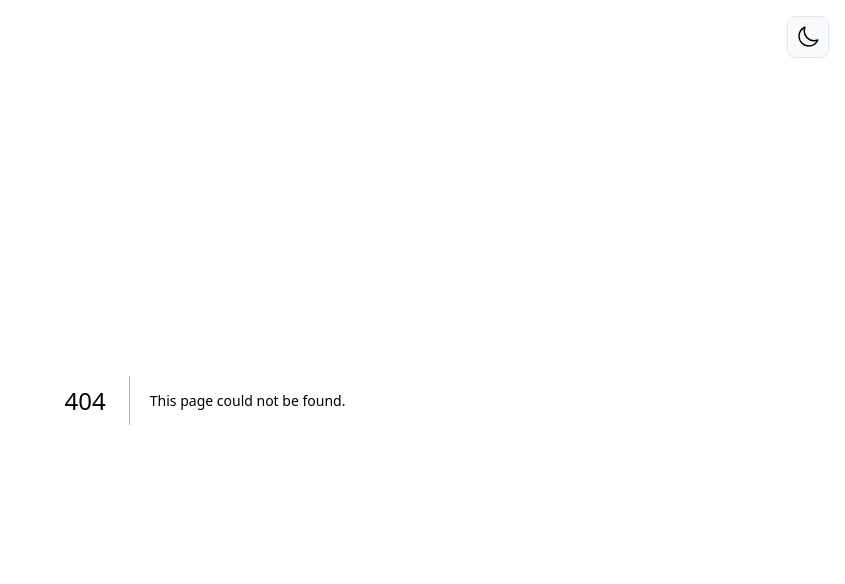
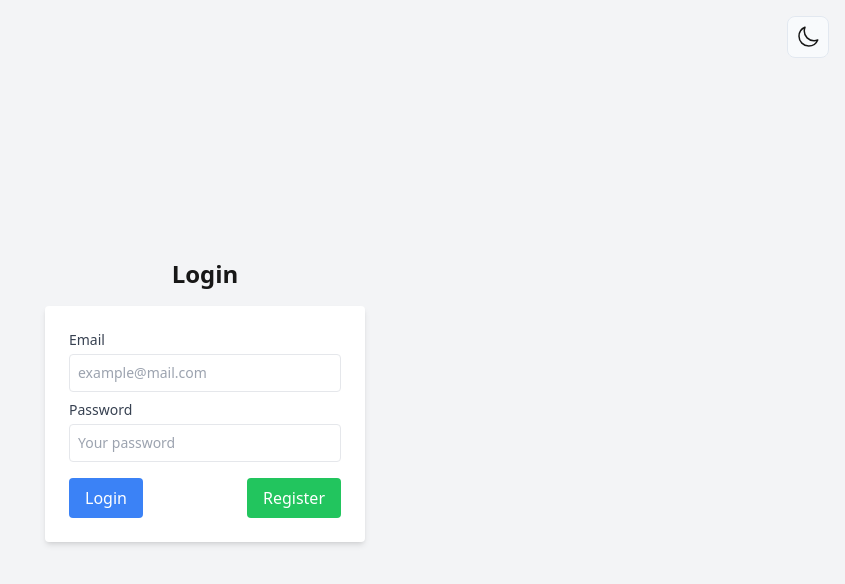
Before and after one commit to platanus-hack/team-1, a Next.js app: page /login in a window 1280 px wide. Before the commit this address had no page. Shown: the top 584 px of the page, without its empty margins (435-1280 px from the left). Built offline with nearby package versions, Linux system fonts and the light colour scheme; no server answers.

Commit message:
Se realizo conexion con supabase y se genero primer diseño de login

```diff
--- a/package.json
+++ b/package.json
@@ -9,6 +9,7 @@
     "lint": "next lint"
   },
   "dependencies": {
+    "@supabase/supabase-js": "^2.46.1",
     "next": "15.0.3",
     "react": "19.0.0-rc-66855b96-20241106",
     "react-dom": "19.0.0-rc-66855b96-20241106",
--- /dev/null
+++ b/src/app/login/page.jsx
@@ -0,0 +1,119 @@
+"use client"
+import { redirect } from 'next/navigation';
+import { useState } from 'react';
+import { supabase } from '../../utils/supabaseClient'; // Asegúrate de tener el archivo de configuración supabaseClient.js
+
+
+export default function Login() {
+  const [email, setEmail] = useState('');
+  const [password, setPassword] = useState('');
+  const [loading, setLoading] = useState(false);
+  const [error, setError] = useState('');
+  const [success, setSuccess] = useState('');
+
+  const handleLogin = async (e) => {
+    e.preventDefault();
+    setLoading(true);
+
+    try {
+      const { data, error } = await supabase.auth.signInWithPassword({
+        email,
+        password,
+      });
+
+      if (error) {
+        console.log(1, error);
+
+        setError("Ha ocurrido un error inesperado. Por favor, inténtalo nuevamente más tarde.");
+      } else {
+        setSuccess('Logged in successfully!');
+        redirect('/home')
+      }
+
+    } catch (error) {
+      setError("Ha ocurrido un error inesperado. Por favor, inténtalo nuevamente más tarde.");
+
+    } finally {
+      setLoading(false);
+
+    }
+
+  };
+
+  const handleRegister = async (e) => {
+    e.preventDefault();
+    setLoading(true);
+
+    try {
+      const { data, error } = await supabase.auth.signUp({
+        email,
+        password
+      });
+
+      if (error) {
+        console.log(2, error);
+        setError("Ha ocurrido un error inesperado. Por favor, inténtalo nuevamente más tarde.");
+      } else {
+        setSuccess('Logged in successfully!');
+        redirect('/home')
+      }
+
+    } catch (error) {
+      setError("Ha ocurrido un error inesperado. Por favor, inténtalo nuevamente más tarde.");
+
+    } finally {
+      setLoading(false);
+    }
+
+  };
+
+  return (
+    <div className="flex flex-col items-center justify-center h-screen bg-gray-100">
+      <h1 className="text-2xl font-bold mb-4">Login</h1>
+      <form className="bg-white p-6 rounded shadow-md w-80">
+        <label className="block mb-2 text-sm font-medium text-gray-700">
+          Email
+          <input
+            type="email"
+            value={email}
+            onChange={(e) => setEmail(e.target.value)}
+            className="block w-full p-2 border rounded mt-1"
+            placeholder="example@mail.com"
+            required
+          />
+        </label>
+        <label className="block mb-2 text-sm font-medium text-gray-700">
+          Password
+          <input
+            type="password"
+            value={password}
+            onChange={(e) => setPassword(e.target.value)}
+            className="block w-full p-2 border rounded mt-1"
+            placeholder="Your password"
+            required
+          />
+        </label>
+        <div className="flex justify-between mt-4">
+          <button
+            type="submit"
+            onClick={handleLogin}
+            disabled={loading}
+            className="bg-blue-500 text-white px-4 py-2 rounded hover:bg-blue-600"
+          >
+            {loading ? 'Loading...' : 'Login'}
+          </button>
+          <button
+            type="button"
+            onClick={handleRegister}
+            disabled={loading}
+            className="bg-green-500 text-white px-4 py-2 rounded hover:bg-green-600"
+          >
+            {loading ? 'Loading...' : 'Register'}
+          </button>
+        </div>
+      </form>
+      {error && <p className="text-red-500 mt-4">{error}</p>}
+      {success && <p className="text-green-500 mt-4">{success}</p>}
+    </div>
+  );
+}
--- /dev/null
+++ b/src/utils/supabaseClient.js
@@ -0,0 +1,5 @@
+import { createClient } from '@supabase/supabase-js';
+
+
+// Crear el cliente de Supabase
+export const supabase = createClient(process.env.NEXT_PUBLIC_SUPABASE_URL, process.env.NEXT_PUBLIC_SUPABASE_ANON_KEY);
```
Also changed, not shown: 1 other file (tests, documents, lock files or other folders).
